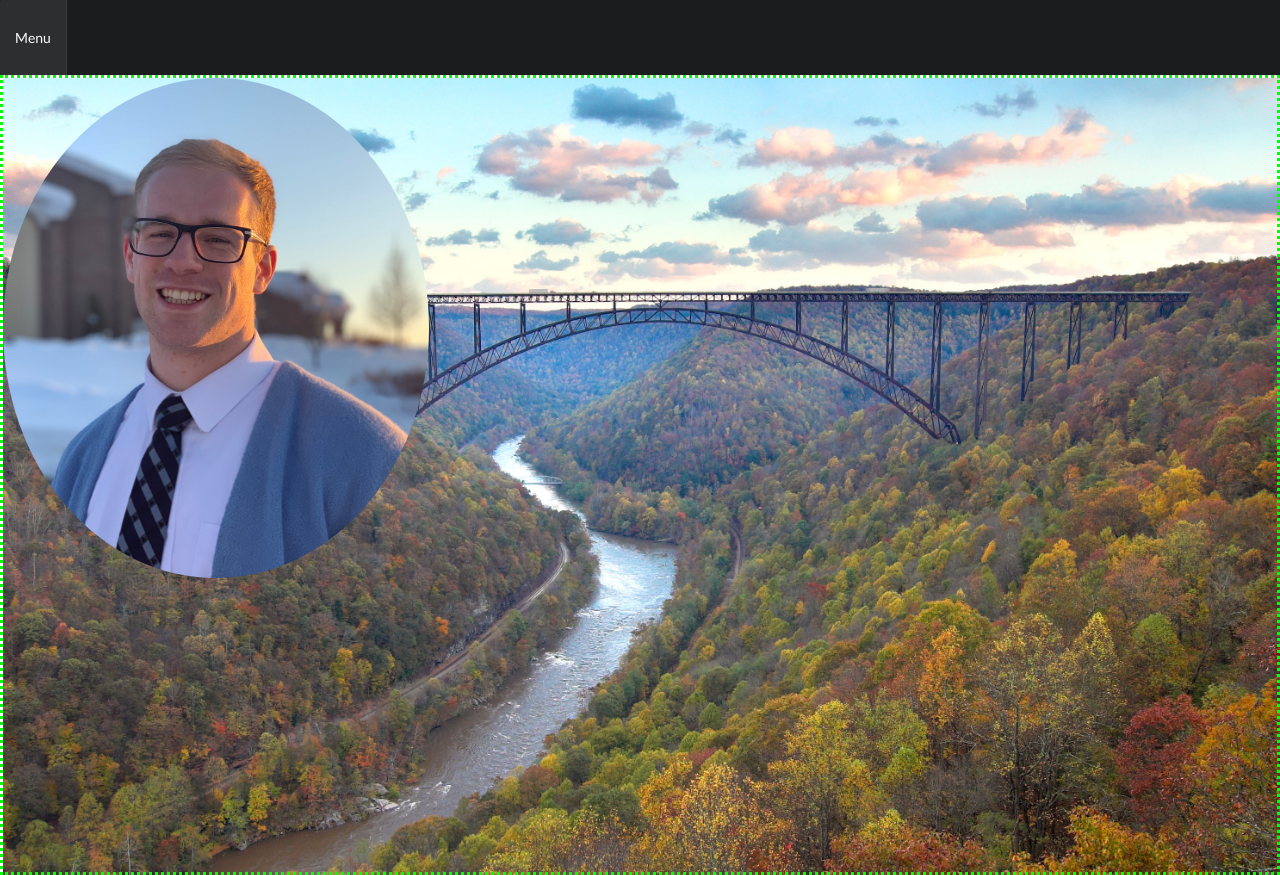
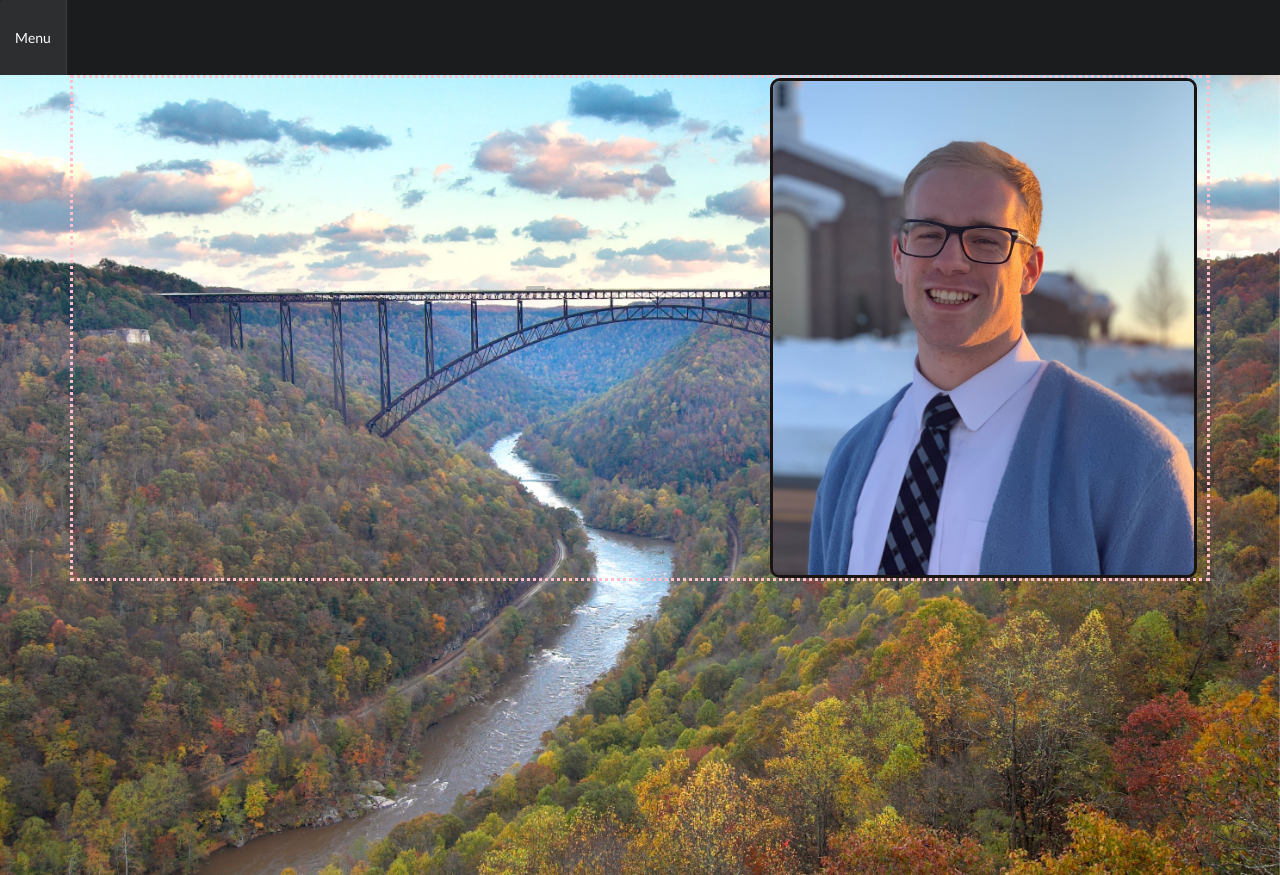
Before and after one commit to spencer-lott/personal-profile, a React (Create React App) app in the folder PersonalProfile/client/personalprofile/: page / in a window 1280 px wide. Built offline with nearby package versions, Linux system fonts and the light colour scheme; a web font is replaced by a local one.

Commit message:
Did some styling. Going to lunch

```diff
--- a/PersonalProfile/client/personalprofile/package.json
+++ b/PersonalProfile/client/personalprofile/package.json
@@ -18,6 +18,7 @@
         "react": "^18.2.0",
         "react-dom": "^18.2.0",
         "react-scripts": "5.0.1",
+        "reactstrap": "^9.2.0",
         "semantic-ui-css": "^2.5.0",
         "semantic-ui-react": "^2.1.4",
         "web-vitals": "^2.1.4"
--- a/PersonalProfile/client/personalprofile/public/index.html
+++ b/PersonalProfile/client/personalprofile/public/index.html
@@ -10,6 +10,8 @@
       content="Web site created using create-react-app"
     />
     <link rel="stylesheet" href="https://rsms.me/inter/inter.css">
+    <link href="https://cdn.jsdelivr.net/npm/bootstrap@5.3.0/dist/css/bootstrap.min.css" rel="stylesheet" integrity="sha384-9ndCyUaIbzAi2FUVXJi0CjmCapSmO7SnpJef0486qhLnuZ2cdeRhO02iuK6FUUVM" crossorigin="anonymous">
+
     <!-- <link rel="apple-touch-icon" href="%PUBLIC_URL%/logo192.png" /> -->
     <!--
       manifest.json provides metadata used when your web app is installed on a
@@ -40,5 +42,7 @@
       To begin the development, run `npm start` or `yarn start`.
       To create a production bundle, use `npm run build` or `yarn build`.
     -->
+    <script src="https://cdn.jsdelivr.net/npm/bootstrap@5.3.0/dist/js/bootstrap.bundle.min.js" integrity="sha384-geWF76RCwLtnZ8qwWowPQNguL3RmwHVBC9FhGdlKrxdiJJigb/j/68SIy3Te4Bkz" crossorigin="anonymous"></script>
+
   </body>
 </html>
--- a/PersonalProfile/client/personalprofile/src/components/home/Home.js
+++ b/PersonalProfile/client/personalprofile/src/components/home/Home.js
@@ -1,15 +1,19 @@
 import React from "react";
 import "./home.css";
+import { Container, Row } from "reactstrap";
 
 export default function Home() {
     return (
         <>
         <div className="home">
             <img className="home-bg" src='/images/NewRiverGorge-Cover.jpg' alt=""/>
-            <div className="home-top">
-                <img className="profile-img" src="/images/Snowy-Profile-Shot-Cropped.jpg" alt="" />
-                <div></div>
-            </div>
+            <Container>
+                <Row>
+                    <div className="home-top">
+                        <img className="profile-img" src="/images/Snowy-Profile-Shot-Cropped.jpg" alt="" />
+                    </div>
+                </Row>
+            </Container>
         </div>
         </>
     );
--- a/PersonalProfile/client/personalprofile/src/components/home/home.css
+++ b/PersonalProfile/client/personalprofile/src/components/home/home.css
@@ -1,7 +1,5 @@
 .home{
     height: 100vh;
-    display: flex;
-    border: dotted lime;
 }
 
 .home-bg{
@@ -12,14 +10,15 @@
     z-index: -1;
 }
 
-/* .home-top{
+.home-top{
     display: flex;
-    flex-direction: row-reverse;
-    align-items: end;
+    justify-content: flex-end;
     border: dotted pink;
-} */
+}
 
 .profile-img{
     height: 500px;
-    border-radius: 50%;
+    /* border-radius: 50%; */
+    border-radius: 10px;
+    border: solid rgb(24, 20, 20);
 }
```
Also changed, not shown: 2 other files (tests, documents, lock files or other folders).
